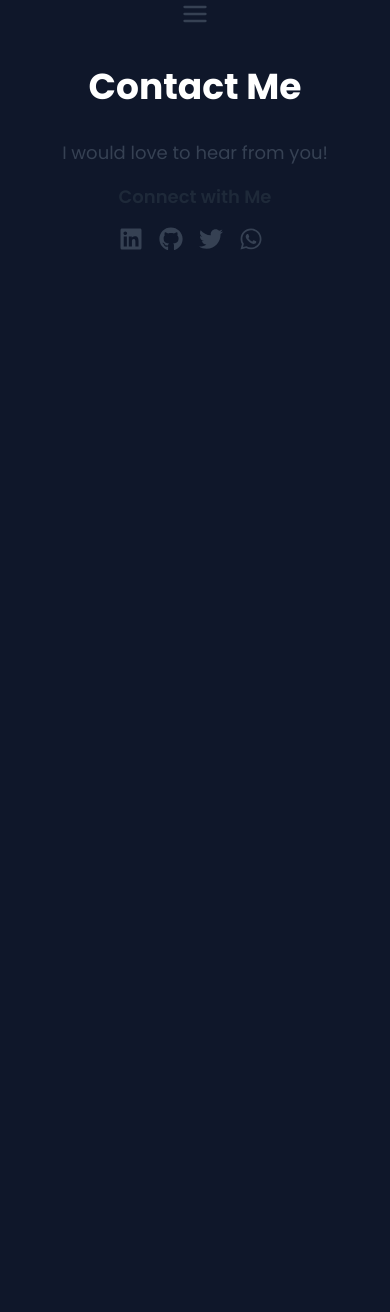
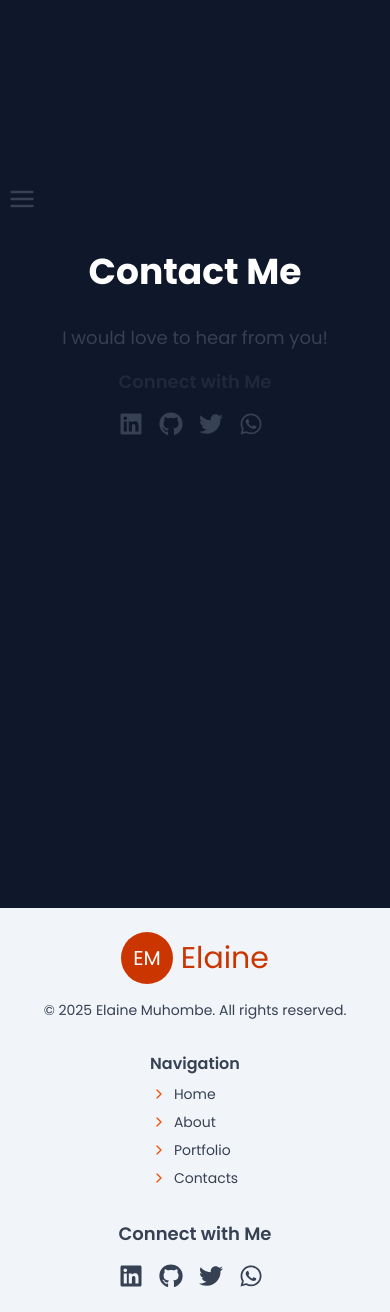
Before and after one commit to elaine-mern-dev/elaine-portfolio, a React (Vite) app: page /contacts in a window 390 px wide. Before the commit the page ends 844 px from the top, so only its background shows below. Built offline with nearby package versions, Linux system fonts and the light colour scheme.

Commit message:
refactor(Contact): add Footer and restructure layout for better spacing and responsiveness

```diff
--- a/src/pages/Contact.tsx
+++ b/src/pages/Contact.tsx
@@ -1,11 +1,17 @@
 //src/pages/Contact.tsx
-import { Nav } from "../shared/layout";
+import { Footer, Nav } from "../shared/layout";
 import SocialMedia from "../shared/social-media-icons/SocialMedia";
 
 const Contact: React.FC = () => {
   return (
-    <div className="flex flex-col items-center justify-center px-4 max-w-3xl mx-auto">
+    <>
+      <div className="md:-mt-36 w-full flex flex-col max-w-3xl mx-auto min-h-screen p-2">
+        <div className=" flex flex-col items-center justify-center  w-full flex-grow">
+          <>
+            <div className="grid grid-cols-1 justify-items-start -mt-48 md:mt-0 md:justify-items-center w-full">
               <Nav />
+            </div>
+
             <h1 className="text-4xl font-bold my-8">Contact Me</h1>
             <p className="text-lg text-gray-700 mb-4">
               I would love to hear from you!
@@ -14,7 +20,15 @@ const Contact: React.FC = () => {
             <div className="text-lg text-gray-800 space-y-2 mb-8">
               <SocialMedia />
             </div>
+          </>
         </div>
+      </div>
+
+      {/* Full-width Footer */}
+      <div className="w-full">
+        <Footer />
+      </div>
+    </>
   );
 };
 
```
Lines whose indentation alone changed are shown as unchanged.
